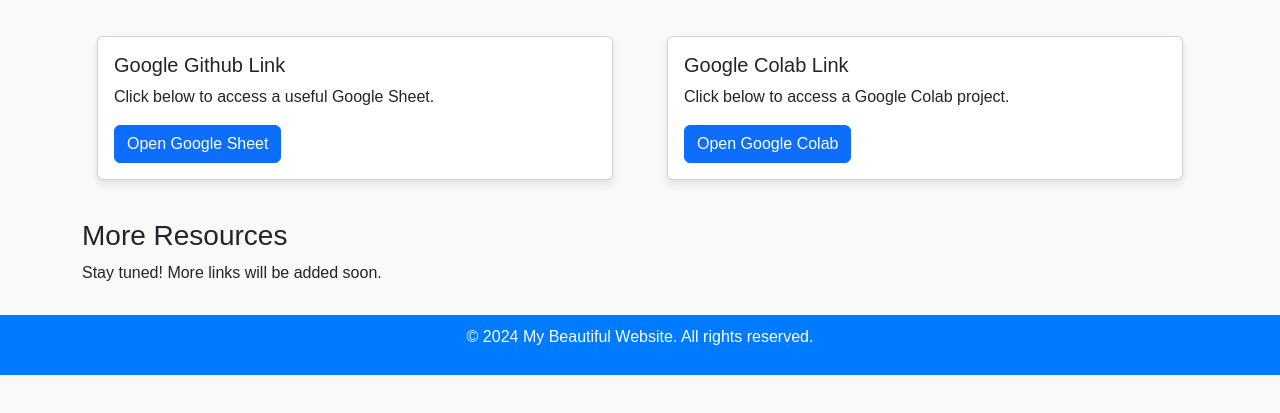
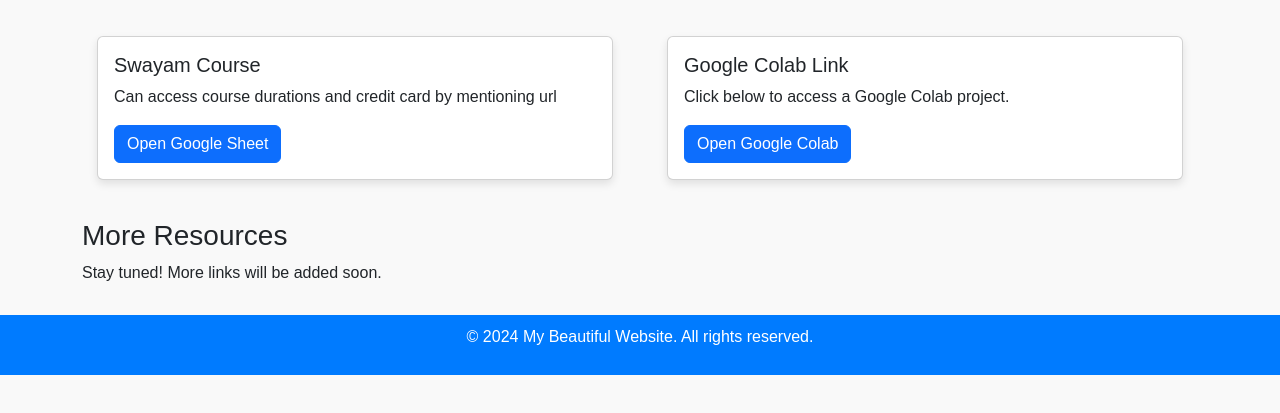
Before and after one commit to rahulcuh/technical, a plain HTML site: page index.html in a window 1280 px wide. Shown: the part 187-600 px from the top of the page. Drawn offline with nearby package versions, Linux system fonts and the light colour scheme.

Commit message:
Update index.html

```diff
--- a/index.html
+++ b/index.html
@@ -52,9 +52,9 @@
             <div class="col-md-6">
                 <div class="card">
                     <div class="card-body">
-                        <h5 class="card-title">Google Github Link</h5>
-                        <p class="card-text">Click below to access a useful Google Sheet.</p>
-                        <a href="https://docs.google.com/spreadsheets/d/your-google-sheet-id" target="_blank" class="btn btn-primary">Open Google Sheet</a>
+                        <h5 class="card-title">Swayam Course </h5>
+                        <p class="card-text">Can access course durations and credit card by mentioning url</p>
+                        <a href="https://colab.research.google.com/drive/16nvEXDFEfkuZLxrPY5vq1lsNFZiTYVJ6?usp=sharing" target="_blank" class="btn btn-primary">Open Google Sheet</a>
                     </div>
                 </div>
             </div>
```
